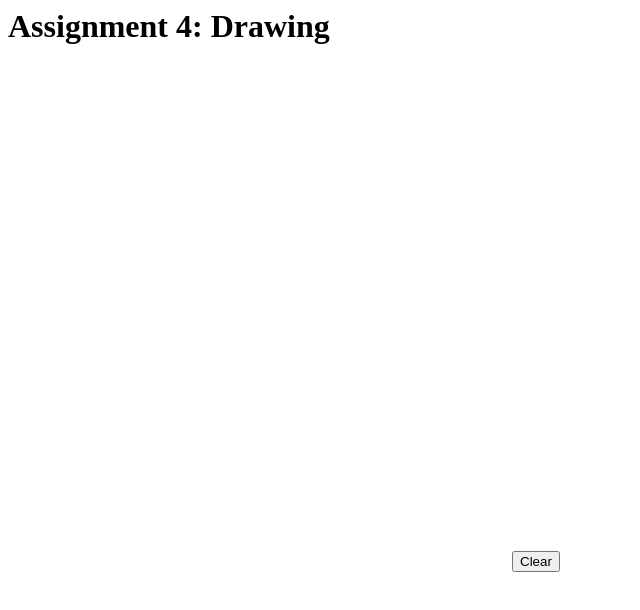
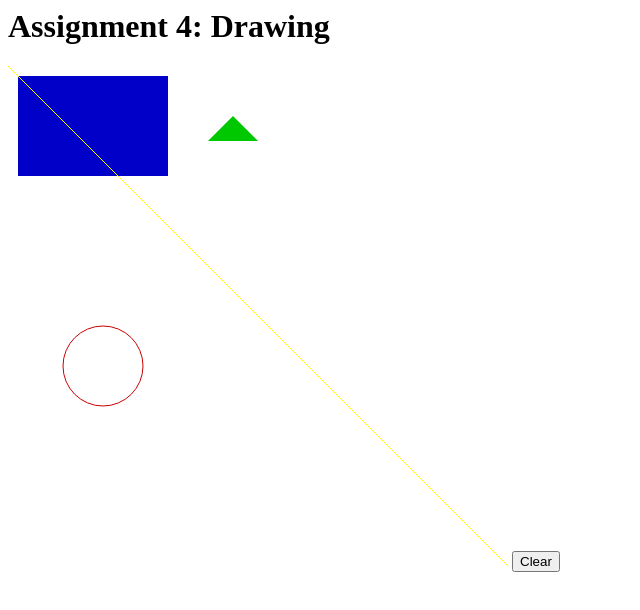
Before and after one commit to BrennanW313/Assignment4.github.io, a plain HTML site: page index.html in a window 1280 px wide. Shown: the whole page, without its empty margins (0-640 px from the left). Drawn offline with Linux system fonts and the light colour scheme.

Commit message:
Update index.html

```diff
--- a/index.html
+++ b/index.html
@@ -31,7 +31,6 @@
         ctx.closePath();
         ctx.strokeStyle = "yellow";
         ctx.stroke();
-        ctx.clearRect(0, 0, 500, 500);
       }
     }
     draw();
```
